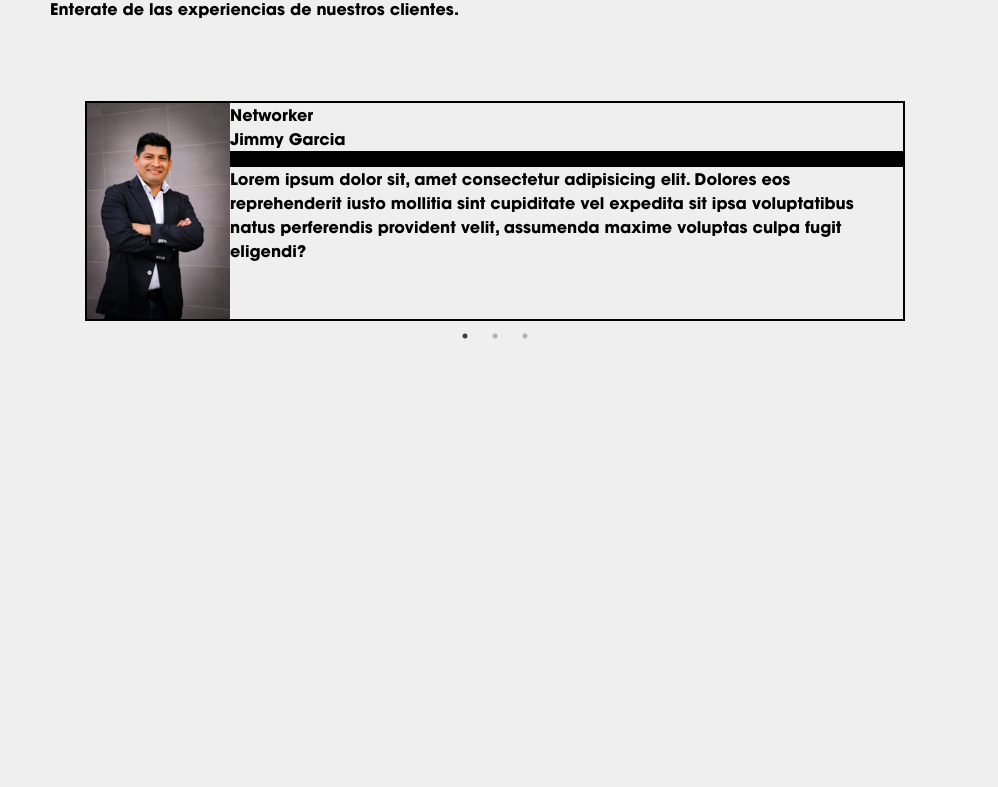
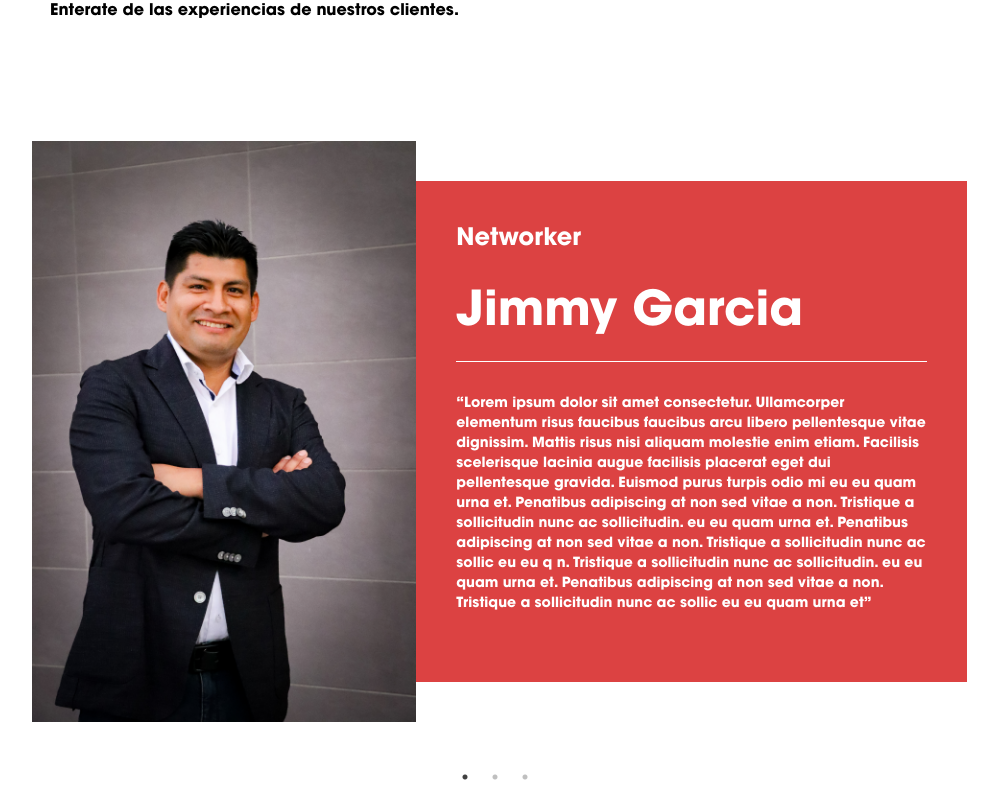
Before and after one commit to SaulLudena/nuevamntlp, a React (Vite) app: page / in a window 1280 px wide. Shown: the part 5327-6114 px from the top of the page, without its empty margins (145-1143 px from the left). Before the commit the page ends 5673 px from the top, so only its background shows below. Built offline with nearby package versions, Linux system fonts and the light colour scheme.

Commit message:
updating some info

```diff
--- a/src/components/testimonials/testimonialsItem.jsx
+++ b/src/components/testimonials/testimonialsItem.jsx
@@ -1,20 +1,29 @@
 import TestimonialImg from "../../../public/testimonials/Rectangle 227.png";
 export default function TestimonialsItem() {
   return (
-    <div className="flex border-2 border-black w-[80%] m-auto w-max-[1500px]">
-      <div>
-        <img src={TestimonialImg} alt="" />
+    <div className="grid w-full grid-cols-12 p-10 ">
+      <div className="flex justify-end col-span-5 ">
+        <img src={TestimonialImg} alt="" className="object-cover h-full w-96" />
       </div>
-      <div>
-        <h2>Networker</h2>
-        <h1>Jimmy Garcia</h1>
-        <div className="w-full h-4 bg-black"></div>
-        <p>
-          Lorem ipsum dolor sit, amet consectetur adipisicing elit. Dolores eos
-          reprehenderit iusto mollitia sint cupiditate vel expedita sit ipsa
-          voluptatibus natus perferendis provident velit, assumenda maxime
-          voluptas culpa fugit eligendi?
-        </p>
+      <div className="grid items-center h-full col-span-7 py-10">
+        <div className="bg-[#DC4242] h-full text-white p-10 grid">
+          <p className="text-2xl">Networker</p>
+          <h1 className="text-5xl">Jimmy Garcia</h1>
+          <div className="w-full h-[0.5px] bg-white"></div>
+          <p className="text-sm">
+            “Lorem ipsum dolor sit amet consectetur. Ullamcorper elementum risus
+            faucibus faucibus arcu libero pellentesque vitae dignissim. Mattis
+            risus nisi aliquam molestie enim etiam. Facilisis scelerisque
+            lacinia augue facilisis placerat eget dui pellentesque gravida.
+            Euismod purus turpis odio mi eu eu quam urna et. Penatibus
+            adipiscing at non sed vitae a non. Tristique a sollicitudin nunc ac
+            sollicitudin. eu eu quam urna et. Penatibus adipiscing at non sed
+            vitae a non. Tristique a sollicitudin nunc ac sollic eu eu q n.
+            Tristique a sollicitudin nunc ac sollicitudin. eu eu quam urna et.
+            Penatibus adipiscing at non sed vitae a non. Tristique a
+            sollicitudin nunc ac sollic eu eu quam urna et”
+          </p>
+        </div>
       </div>
     </div>
   );
--- a/src/components/testimonials/testomonialCarousel.jsx
+++ b/src/components/testimonials/testomonialCarousel.jsx
@@ -2,6 +2,7 @@ import Slider from "react-slick";
 import "slick-carousel/slick/slick.css";
 import "slick-carousel/slick/slick-theme.css";
 import TestimonialsItem from "./testimonialsItem";
+
 export default function TestimonialCarousel() {
   const settings = {
     dots: true,
@@ -11,15 +12,11 @@ export default function TestimonialCarousel() {
     slidesToScroll: 1,
   };
   return (
-    <div className="w-[80%] w-max-[1500px] m-auto slider-container">
+    <div className="w-[80%] w-max-[1500px] m-auto slider-container h-[150px] ">
       <Slider {...settings}>
         <TestimonialsItem />
-        <div className="border-2 border-black">
-          <h3>2</h3>
-        </div>
-        <div className="border-2 border-black">
-          <h3>3</h3>
-        </div>
+        <TestimonialsItem />
+        <TestimonialsItem />
       </Slider>
     </div>
   );
--- a/src/index.css
+++ b/src/index.css
@@ -19,7 +19,7 @@
 
 body {
   font-family: "Garde_ghotic";
-  background-color: #efefef;
+  background-color: #ffffff;
 }
 .better_yesterday {
   font-family: "Better_yesterday";
```
